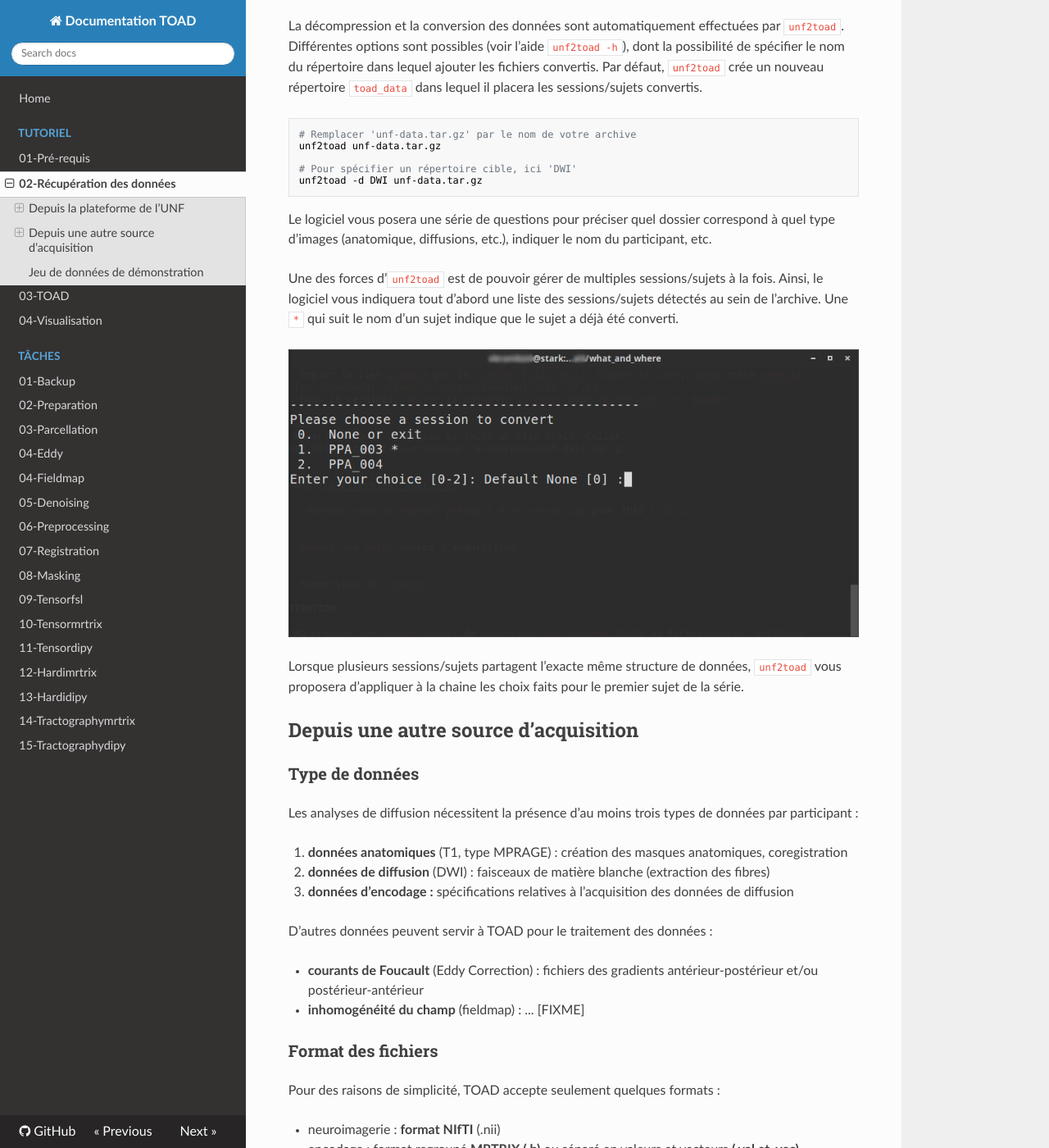
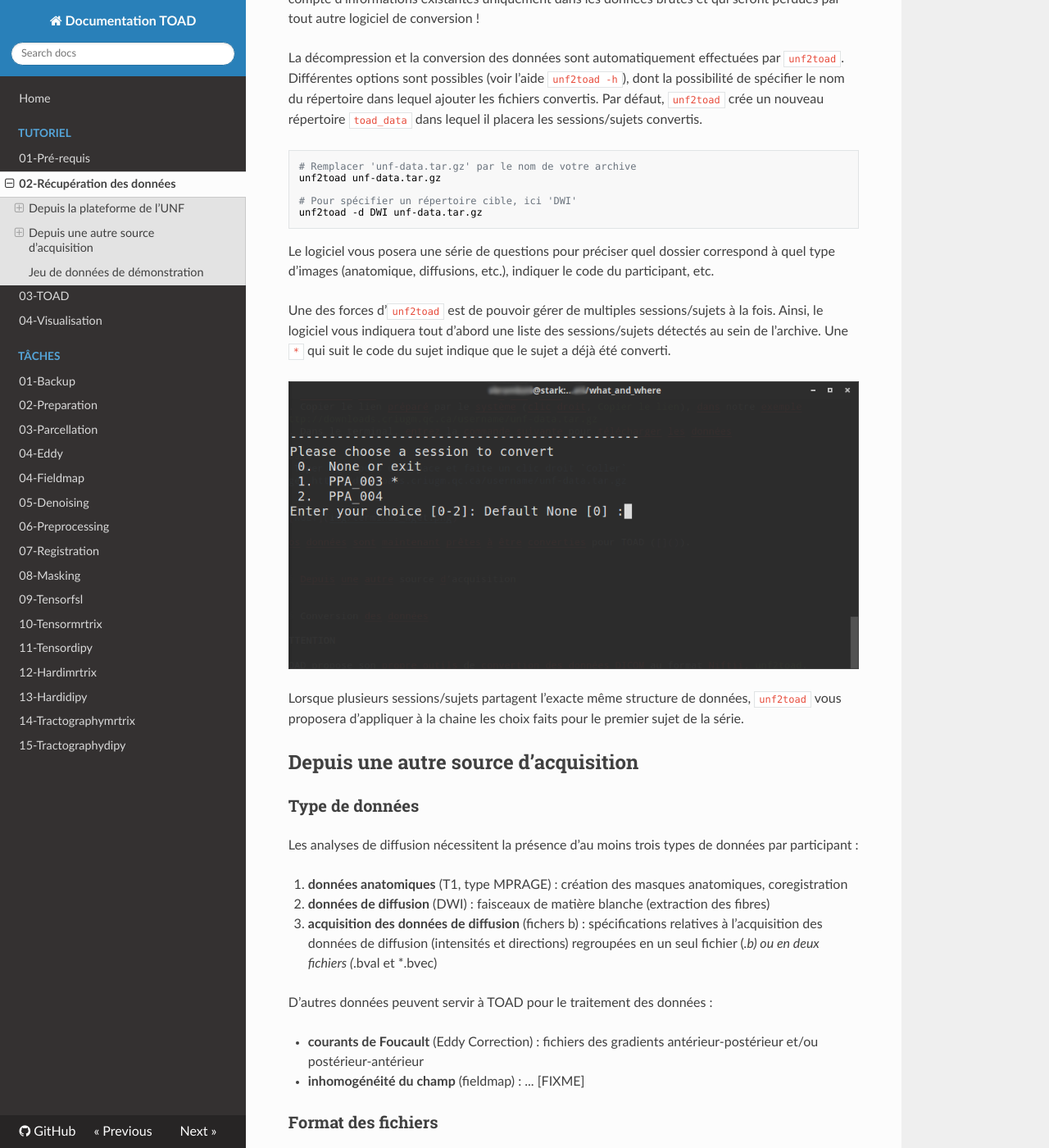
Before and after one commit to UNFmontreal/toad, an MkDocs documentation site: the page built from doc/toad/src/fr/tuto/02-getdata.md, in a window 1280 px wide and 1400 px high, scrolled down 3562 px. Shown: the whole window at 82% size. Built offline with MkDocs 1.6.1, drawn with Linux system fonts in a browser that asks for light colours; nearby versions of some CDN libraries; old or Windows-style settings are respelled for this version of MkDocs; some of the changed text lies outside the part shown.

Commit message:
Little corrections/changes to the getdata section [fr]

```diff
--- a/doc/toad/src/fr/tuto/02-getdata.md
+++ b/doc/toad/src/fr/tuto/02-getdata.md
@@ -12,7 +12,7 @@
 
 1. Connectez-vous à [https://unf-montreal.ca](https://unf-montreal.ca)
 2. Entrer votre identifiant et mot de passe de votre compte UNF
-3. Sélectionner les données à récupérer et cliquer sur `Préparer les images`
+3. Sélectionner les données à récupérer et cliquer sur `Préparer les images` (garder le choix par défaut pour la compression des images `tar.gz`)
 4. Donner un nom à l’archive à télécharger, pour notre exemple `unf-data` et cliquer sur `Soumettre`
 
 ![Interface pour télécharger des sessions d’imagerie](../figs/unf_get_data.png)
@@ -25,19 +25,20 @@
 Pendant ce temps-là, ouvrez un terminal sur votre ordinateur et connectez-vous en ssh à un des serveurs de l’UNF (Magma ou Stark).
 
 ~~~bash
-# Remplacer 'username' par votre identifiant UNF
+# Remplacer 'username' par votre identifiant de votre compte UNF
 ssh -Y username@stark.criugm.qc.ca
 ~~~
 
-Le serveur vous demandera alors votre mot de passe.
+Le serveur vous demandera alors le mot de passe de votre compte UNF.
 
 ![Connexion SSH à Stark](../figs/terminal_ssh.png)
 
 Une fois connecté, naviguer dans votre répertoire de données :
 
 ~~~bash
-# Remplacer 'username' par votre identifiant UNF
-cd /data/username/
+# Remplacer 'labname' par le nom du laboratoire
+# Remplacer 'username' par l’identifiant de votre compte UNF
+cd /data/labname/username/
 ~~~
 
 Au besoin, créez un nouveau répertoire pour votre projet et déplacez-vous dans ce répertoire :
@@ -85,11 +86,11 @@
 unf2toad -d DWI unf-data.tar.gz
 ~~~
 
-Le logiciel vous posera une série de questions pour préciser quel dossier correspond à quel type d’images (anatomique, diffusions, etc.), indiquer le nom du participant, etc.
+Le logiciel vous posera une série de questions pour préciser quel dossier correspond à quel type d’images (anatomique, diffusions, etc.), indiquer le code du participant, etc.
 
 Une des forces d’`unf2toad` est de pouvoir gérer de multiples sessions/sujets à la fois.
 Ainsi, le logiciel vous indiquera tout d’abord une liste des sessions/sujets détectés au sein de l’archive.
-Une `*` qui suit le nom d’un sujet indique que le sujet a déjà été converti.
+Une `*` qui suit le code du sujet indique que le sujet a déjà été converti.
 
 ![unf2toad en action](../figs/terminal_convert_subjects.png)
 
@@ -106,7 +107,7 @@
 
 1. **données anatomiques** (T1, type MPRAGE) : création des masques anatomiques, coregistration
 2. **données de diffusion** (DWI) : faisceaux de matière blanche (extraction des fibres)
-3. **données d’encodage :** spécifications relatives à l’acquisition des données de diffusion
+3. **acquisition des données de diffusion** (fichers b) : spécifications relatives à l’acquisition des données de diffusion (intensités et directions) regroupées en un seul fichier (*.b) ou en deux fichiers (*.bval et *.bvec)
 
 D’autres données peuvent servir à TOAD pour le traitement des données :
 
@@ -166,8 +167,9 @@
 ssh -Y username@stark.criugm.qc.ca
 
 # Naviguer dans votre répertoire de données
-# Remplacer 'username' par votre identifiant UNF
-cd /data/username/
+# Remplacer 'labname' par le nom du laboratoire
+# Remplacer 'username' par l’identifiant de votre compte UNF
+cd /data/labname/username/
 
 # Créer un dossier pour le projet
 # Remplacer 'project_name' par le nom du projet
```
